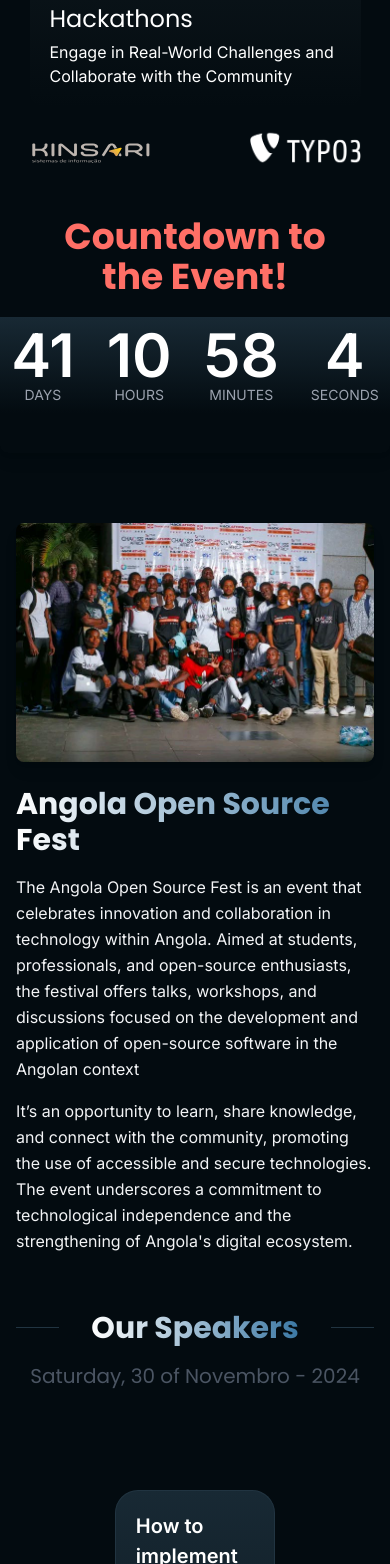
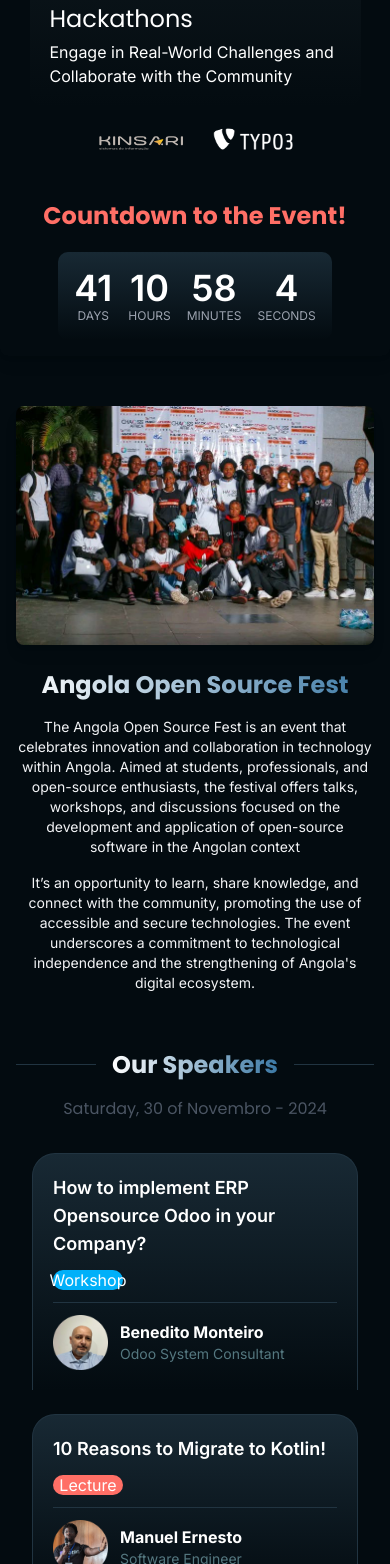
Before and after one commit to angolaosc/aosf2024-website, a Next.js app: page /home in a window 390 px wide. Shown: the part 1464-3028 px from the top of the page. Built offline with nearby package versions, Linux system fonts and the light colour scheme.

Commit message:
fix: responsividade no mobile

```diff
--- a/src/app/home/components/event-clock/EventClock.tsx
+++ b/src/app/home/components/event-clock/EventClock.tsx
@@ -1,11 +1,10 @@
-'use client';
 import { i18n } from '@/translate/i18n';
 import { useEffect, useState } from 'react';
 import Image from 'next/image';
 import React from 'react';
 
 export const EventClock = () =>{
-  const targetDate = new Date('2024-11-30T09:00:00Z'); // Data e hora do evento
+  const targetDate = new Date('2024-11-30T09:00:00Z');
   const [timeRemaining, setTimeRemaining] = useState(calculateTimeRemaining());
 
   useEffect(() => {
@@ -13,13 +12,13 @@ export const EventClock = () =>{
       setTimeRemaining(calculateTimeRemaining());
     }, 1000);
 
-    return () => clearInterval(timerId); // Limpa o intervalo ao desmontar o componente
+    return () => clearInterval(timerId);
   }, []);
 
   function calculateTimeRemaining() {
     const now = new Date();
     const difference = targetDate.getTime() - now.getTime();
-    if (difference < 0) return { days: 0, hours: 0, minutes: 0, seconds: 0 }; // já passou
+    if (difference < 0) return { days: 0, hours: 0, minutes: 0, seconds: 0 };
     const days = Math.floor(difference / (1000 * 60 * 60 * 24));
     const hours = Math.floor((difference % (1000 * 60 * 60 * 24)) / (1000 * 60 * 60));
     const minutes = Math.floor((difference % (1000 * 60 * 60)) / (1000 * 60));
@@ -28,34 +27,32 @@ export const EventClock = () =>{
   }
 
   return (
-    <>
-      <div>
-        <div className='flex flex-row items-center justify-center space-x-20'>
-          <Image src="/KINSARI_RGB 1.svg" className="logo Kinsari" alt={''} width={140} height={60}/>
-          <Image src="/typo3.png" className="logo Typo3" alt={''} width={140} height={60}/>
-        </div>
-        <div className="flex flex-col items-center justify-center p-10 bg-transparent rounded-lg shadow-lg  transition-all duration-300">
-        <h2 className="text-palestra-color text-4xl font-bold mb-5 text-center">{i18n.t('section_1.contagem.title')}</h2>
-        <div className="flex justify-center bg-custom-gradient rounded-[10px] p-2">
-          <div className="flex flex-col items-center mx-4">
-            <span className="text-white text-6xl font-semibold">{timeRemaining.days}</span>
-            <span className="text-sm text-gray-400 uppercase">{i18n.t('section_1.contagem.days')}</span>
+    <div className="flex flex-col items-center space-y-6">
+      <div className="flex flex-wrap items-center justify-center space-x-4 sm:space-x-8">
+        <Image src="/KINSARI_RGB 1.svg" className="logo Kinsari" alt="Kinsari Logo" width={100} height={40} />
+        <Image src="/typo3.png" className="logo Typo3" alt="Typo3 Logo" width={100} height={40} />
+      </div>
+      <div className="flex flex-col items-center justify-center p-4 md:p-10 bg-transparent rounded-lg shadow-lg transition-all duration-300 w-full max-w-[800px]">
+        <h2 className="text-palestra-color text-2xl sm:text-4xl font-bold mb-5 text-center">{i18n.t('section_1.contagem.title')}</h2>
+        <div className="flex flex-wrap justify-center bg-custom-gradient rounded-[10px] p-2">
+          <div className="flex flex-col items-center m-2 md:mx-4">
+            <span className="text-white text-4xl sm:text-6xl font-semibold">{timeRemaining.days}</span>
+            <span className="text-xs sm:text-sm text-gray-400 uppercase">{i18n.t('section_1.contagem.days')}</span>
           </div>
-          <div className="flex flex-col items-center mx-4">
-            <span className="text-white text-6xl font-semibold">{timeRemaining.hours}</span>
-            <span className="text-sm text-gray-400 uppercase">{i18n.t('section_1.contagem.hours')}</span>
+          <div className="flex flex-col items-center m-2 md:mx-4">
+            <span className="text-white text-4xl sm:text-6xl font-semibold">{timeRemaining.hours}</span>
+            <span className="text-xs sm:text-sm text-gray-400 uppercase">{i18n.t('section_1.contagem.hours')}</span>
           </div>
-          <div className="flex flex-col items-center mx-4">
-            <span className="text-white text-6xl font-semibold">{timeRemaining.minutes}</span>
-            <span className="text-sm text-gray-400 uppercase">{i18n.t('section_1.contagem.minutes')}</span>
+          <div className="flex flex-col items-center m-2 md:mx-4">
+            <span className="text-white text-4xl sm:text-6xl font-semibold">{timeRemaining.minutes}</span>
+            <span className="text-xs sm:text-sm text-gray-400 uppercase">{i18n.t('section_1.contagem.minutes')}</span>
           </div>
-          <div className="flex flex-col items-center mx-4">
-            <span className="text-white text-6xl font-semibold">{timeRemaining.seconds}</span>
-            <span className="text-sm text-gray-400 uppercase">{i18n.t('section_1.contagem.seconds')}</span>
+          <div className="flex flex-col items-center m-2 md:mx-4">
+            <span className="text-white text-4xl sm:text-6xl font-semibold">{timeRemaining.seconds}</span>
+            <span className="text-xs sm:text-sm text-gray-400 uppercase">{i18n.t('section_1.contagem.seconds')}</span>
           </div>
         </div>
-        </div>
       </div>
-    </>
+    </div>
   );
-}
+};
--- a/src/app/home/components/event-spotlight/index.tsx
+++ b/src/app/home/components/event-spotlight/index.tsx
@@ -1,4 +1,3 @@
-'use client';
 import { i18n } from '@/translate/i18n';
 import Image from 'next/image';
 import { FiShoppingCart, FiYoutube } from 'react-icons/fi';
--- a/src/app/home/components/eventTopics/EventTopics.tsx
+++ b/src/app/home/components/eventTopics/EventTopics.tsx
@@ -1,5 +1,6 @@
 import { i18n } from '@/translate/i18n';
 import Image from 'next/image';
+
 interface EventTopics {
   titulo: string;
   foto: string;
@@ -8,39 +9,39 @@ interface EventTopics {
   descricaoOrador: string;
 }
 
-const Topics: EventTopics[]= i18n.t('section_3.topics', {returnObjects: true});
+const Topics: EventTopics[] = i18n.t('section_3.topics', { returnObjects: true });
 
 const EventTopics = () => {
   return (
     <div className="font-poppins p-4 bg-background-page mt-10">
       <div className="text-center mb-8">
-        <div className='flex flex-row items-center  gap-8 justify-center'>
-          <hr className=' flex-1  my-4 border-t border-custom-color' />
-          <h1 className="text-3xl font-bold">{i18n.t('section_3.title')}</h1>
-          <hr className='flex-1 my-2 border-t border-custom-color'/>
+        <div className="flex flex-row items-center gap-4 sm:gap-8 justify-center">
+          <hr className="flex-1 my-2 border-t border-custom-color" />
+          <h1 className="text-2xl sm:text-3xl font-bold">{i18n.t('section_3.title')}</h1>
+          <hr className="flex-1 my-2 border-t border-custom-color" />
         </div>
 
-        <h2 className="text-xl text-gray-600 mt-4">{i18n.t('section_3.description')}</h2>
+        <h2 className="text-base sm:text-xl text-gray-600 mt-4">{i18n.t('section_3.description')}</h2>
       </div>
 
-      <div className='m-[100px]'>
-        <div className="flex flex-wrap gap-8 justify-center">
+      <div className="m-4 sm:m-[100px]">
+        <div className="flex flex-wrap gap-6 sm:gap-8 justify-center">
           {
             Topics.map((topic, index) => (
-            <div key={index} className="relative w-[421px] h-auto bg-custom-gradient rounded-lg p-5 text-white rounded-tl-[23px] rounded-tr-[23px] rounded-br-none rounded-bl-none border-t border-r border-l border-b-0 border-solid border-custom-color flex flex-col">
+              <div key={index} className="relative w-full sm:w-[421px] h-auto bg-custom-gradient rounded-lg p-5 text-white rounded-tl-[23px] rounded-tr-[23px] rounded-br-none rounded-bl-none border-t border-r border-l border-b-0 border-solid border-custom-color flex flex-col">
 
-              <div className="text-[20px] font-semibold flex-grow">{topic.titulo}</div>
-              <div className={`flex items-center justify-center p-4 w-[86px] h-[25px] rounded-[52px] mt-4 ${topic.tipo == 'Workshop' ? 'bg-workshop-color' : 'bg-palestra-color'}`}>
+                <div className="text-lg sm:text-[20px] font-semibold flex-grow">{topic.titulo}</div>
+                <div className={`flex items-center justify-center p-2 sm:p-4 w-[70px] sm:w-[86px] h-[20px] sm:h-[25px] rounded-[52px] mt-3 sm:mt-4 ${topic.tipo === 'Workshop' ? 'bg-workshop-color' : 'bg-palestra-color'}`}>
                   {topic.tipo}
                 </div>
-              <hr className='my-4 border-t border-custom-color' />
+                <hr className="my-3 sm:my-4 border-t border-custom-color" />
 
-              <div className='flex flex-row items-center space-x-4'>
-                <Image src={topic.foto} alt={''} width={69} height={69} className='rounded'/>
+                <div className="flex flex-row items-center space-x-3 sm:space-x-4">
+                  <Image src={topic.foto} alt={topic.orador} width={55} height={55} className="rounded" />
 
-                <div className='flex flex-col'>
-                  <div className="text-[20px] text-white-400 font-bold">{topic.orador}</div>
-                  <div className="text-[14px] text-[#557880]">{topic.descricaoOrador}</div>
+                  <div className="flex flex-col">
+                    <div className="text-base sm:text-[20px] text-white font-bold">{topic.orador}</div>
+                    <div className="text-sm sm:text-[14px] text-[#557880]">{topic.descricaoOrador}</div>
                   </div>
                 </div>
               </div>
@@ -48,10 +49,6 @@ const EventTopics = () => {
           }
         </div>
       </div>
-
-
-
-
     </div>
   );
 };
--- a/src/app/home/components/eventdetails/eventDetails.tsx
+++ b/src/app/home/components/eventdetails/eventDetails.tsx
@@ -1,37 +1,12 @@
-'use client';
 import Image from 'next/image';
 import React from 'react';
-import styles from './styles.module.css';
 import { i18n } from '@/translate/i18n';
-import { useEffect, useState } from 'react';
 import { motion } from 'framer-motion';
 
 const EventDetails = () => {
-  const { container } = styles;
-  const targetDate = new Date('2024-11-30T09:00:00Z'); // Data e hora do evento
-  const [timeRemaining, setTimeRemaining] = useState(calculateTimeRemaining());
-
-  useEffect(() => {
-    const timerId = setInterval(() => {
-      setTimeRemaining(calculateTimeRemaining());
-    }, 1000);
-
-    return () => clearInterval(timerId); // Limpa o intervalo ao desmontar o componente
-  }, []);
-
-  function calculateTimeRemaining() {
-    const now = new Date();
-    const difference = targetDate.getTime() - now.getTime();
-    if (difference < 0) return { days: 0, hours: 0, minutes: 0, seconds: 0 }; // já passou
-    const days = Math.floor(difference / (1000 * 60 * 60 * 24));
-    const hours = Math.floor((difference % (1000 * 60 * 60 * 24)) / (1000 * 60 * 60));
-    const minutes = Math.floor((difference % (1000 * 60 * 60)) / (1000 * 60));
-    const seconds = Math.floor((difference % (1000 * 60)) / 1000);
-    return { days, hours, minutes, seconds };
-  }
   return (
     <motion.div
-      className="flex flex-col md:flex-row items-center justify-evenly mt-[70px] mx-4 md:mx-32 rounded-lg transition-all duration-300"
+      className="flex flex-col md:flex-row items-center justify-evenly mt-[50px] mx-4 md:mx-16 lg:mx-32 rounded-lg transition-all duration-300"
       initial={{ opacity: 0, y: 20 }}
       animate={{ opacity: 1, y: 0 }}
       transition={{ duration: 1.6 }}
@@ -41,14 +16,13 @@ const EventDetails = () => {
         alt="Event Image"
         width={800}
         height={100}
-        className="w-full md:w-[800px] h-auto rounded-lg shadow-lg transform transition-transform duration-500 hover:scale-105"
+        className="w-full sm:w-[600px] md:w-[700px] lg:w-[800px] h-auto rounded-lg shadow-lg transform transition-transform duration-500 hover:scale-105"
       />
-      <div className="ml-0 md:ml-12 mt-6 md:mt-0 text-gray-100 max-w-[500px] leading-relaxed">
-  <h1 className="text-3xl font-bold mb-4">Angola Open Source Fest</h1>
-  <p className="mb-4">{i18n.t('section_2.detail.firstP')}</p>
-  <p>{i18n.t('section_2.detail.secondP')}</p>
-</div>
-
+      <div className="mt-6 md:mt-0 text-gray-100 max-w-[500px] leading-relaxed text-center md:text-left">
+        <h1 className="text-2xl sm:text-3xl font-bold mb-4">Angola Open Source Fest</h1>
+        <p className="mb-4 text-sm sm:text-base">{i18n.t('section_2.detail.firstP')}</p>
+        <p className="text-sm sm:text-base">{i18n.t('section_2.detail.secondP')}</p>
+      </div>
     </motion.div>
   );
 };
--- a/src/app/home/components/header/index.tsx
+++ b/src/app/home/components/header/index.tsx
@@ -1,4 +1,4 @@
-
+'use client'
 import { i18n } from '@/translate/i18n';
 import classNames from 'classnames';
 import { motion } from 'framer-motion';
--- a/src/app/home/components/partnersSection/index.tsx
+++ b/src/app/home/components/partnersSection/index.tsx
@@ -9,7 +9,7 @@ const PartnersSection = () => {
     <div className={container} id="partnersSection">
       <div className={barra}>
         <hr />
-        <h3 >{i18n.t('section_5.title')}</h3>
+        <h3>{i18n.t('section_5.title')}</h3>
         <hr />
       </div>
       <div className={sponsors}>
--- a/src/app/home/components/partnersSection/styles.module.css
+++ b/src/app/home/components/partnersSection/styles.module.css
@@ -26,6 +26,7 @@
   font-size: 32px;
   margin-bottom: 10px;
   text-align: center;
+  font-weight: bold;
 }
 
 .barra {
@@ -41,6 +42,7 @@
   margin: 0 10px;
   color: #8B321D;
   font-size: 24px;
+  font-weight: bold;
 }
 
 .barra hr {
```
Lines whose indentation alone changed are shown as unchanged.
